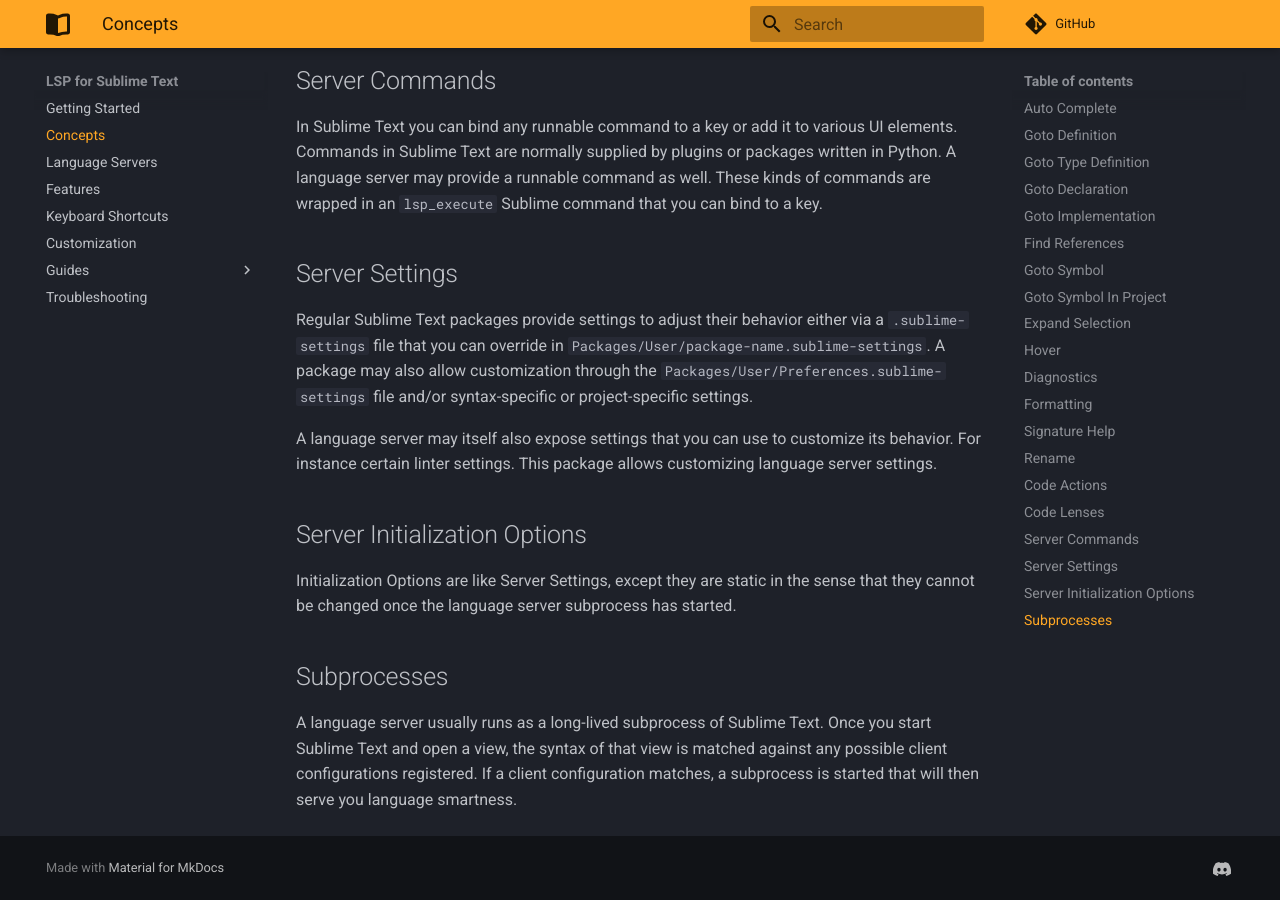
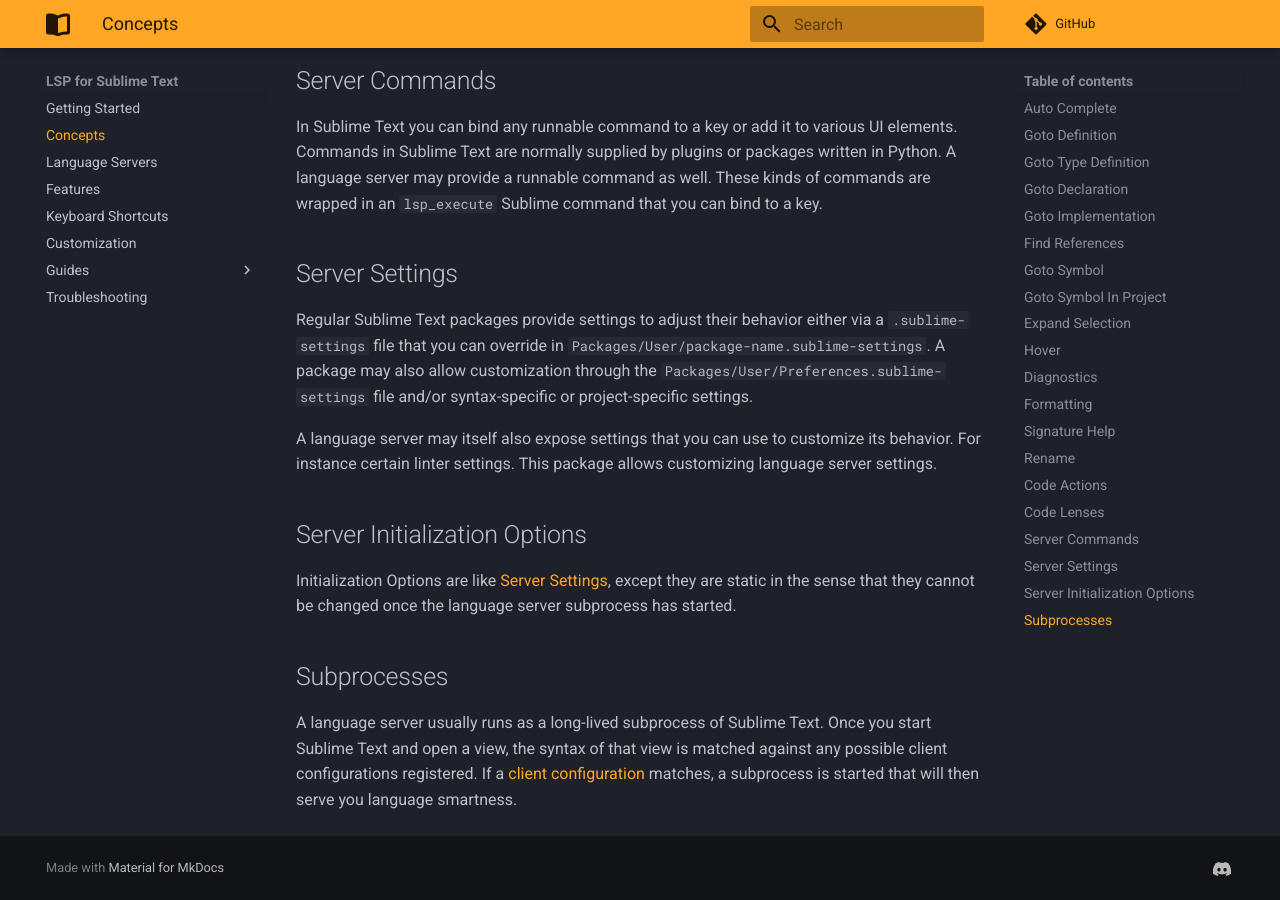
Before and after one commit to sublimelsp/LSP, an MkDocs documentation site: the page built from docs/src/concepts.md, in a window 1280 px wide and 900 px high, scrolled down 4137 px. Built offline with MkDocs 1.6.1 and Material for MkDocs 9.7.7, drawn with Linux system fonts in a browser that asks for light colours; comment, search, counter and statistics services are not loaded; some of the changed lines change nothing that is shown.

Commit message:
hyperlinks

```diff
--- a/docs/src/concepts.md
+++ b/docs/src/concepts.md
@@ -112,8 +112,8 @@
 
 ## Server Initialization Options
 
-Initialization Options are like Server Settings, except they are static in the sense that they cannot be changed once the language server subprocess has started.
+Initialization Options are like [Server Settings](concepts.md#server-settings), except they are static in the sense that they cannot be changed once the language server subprocess has started.
 
 ## Subprocesses
 
-A language server usually runs as a long-lived subprocess of Sublime Text. Once you start Sublime Text and open a view, the syntax of that view is matched against any possible client configurations registered. If a client configuration matches, a subprocess is started that will then serve you language smartness.
+A language server usually runs as a long-lived subprocess of Sublime Text. Once you start Sublime Text and open a view, the syntax of that view is matched against any possible client configurations registered. If a [client configuration](guides/client_configuration.md) matches, a subprocess is started that will then serve you language smartness.
```
